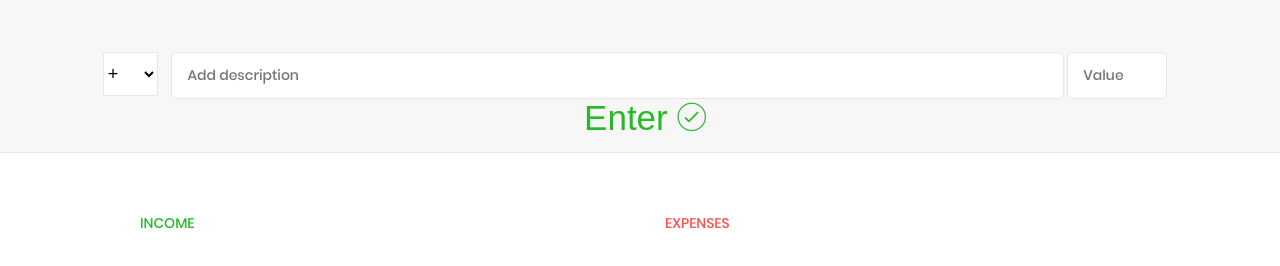
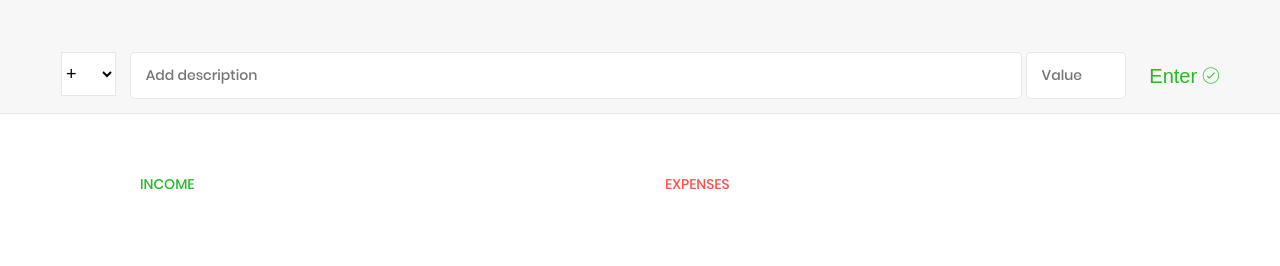
Before and after one commit to VictorCanas/Monthly-budget-app, a plain HTML site: page index.html in a window 1280 px wide. Shown: the part 322-588 px from the top of the page. Drawn offline with nearby package versions, Linux system fonts and the light colour scheme.

Commit message:
fixed enter size

```diff
--- a/css/style.css
+++ b/css/style.css
@@ -174,7 +174,7 @@ body {
 .add__value { width: 100px;}
 
 .add__btn {
-    font-size: 35px;
+    font-size: 20px;
     background: none;
     border: none;
     color: #29b928;
```
